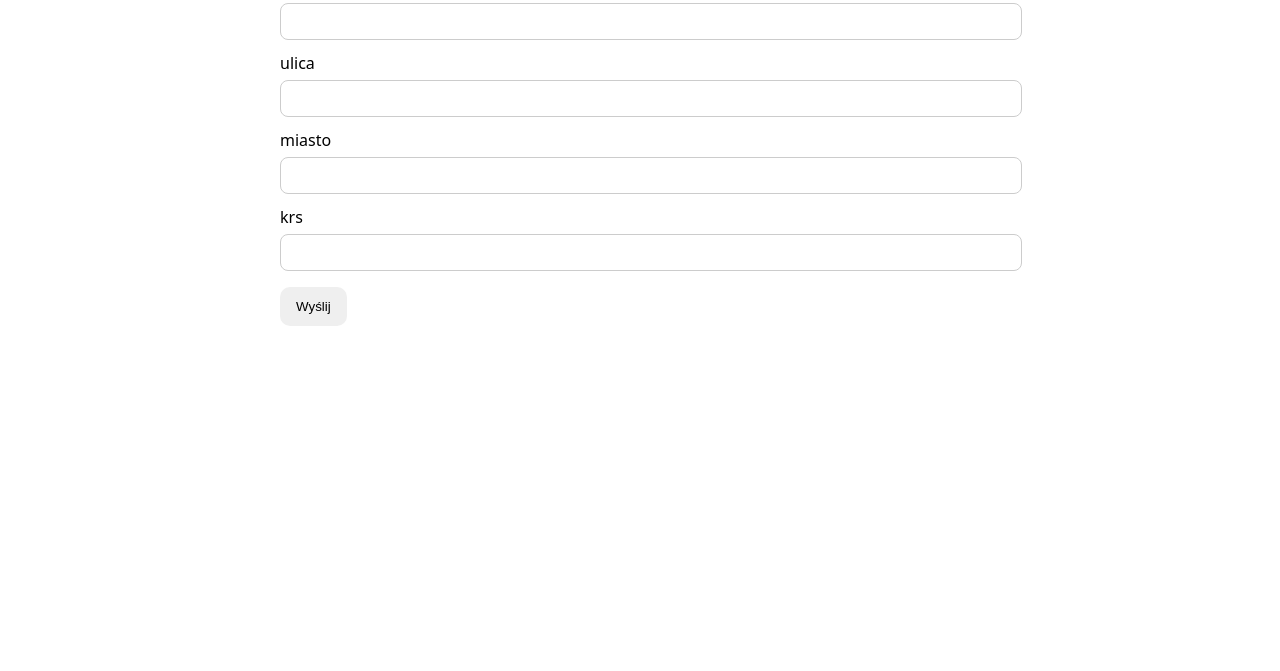
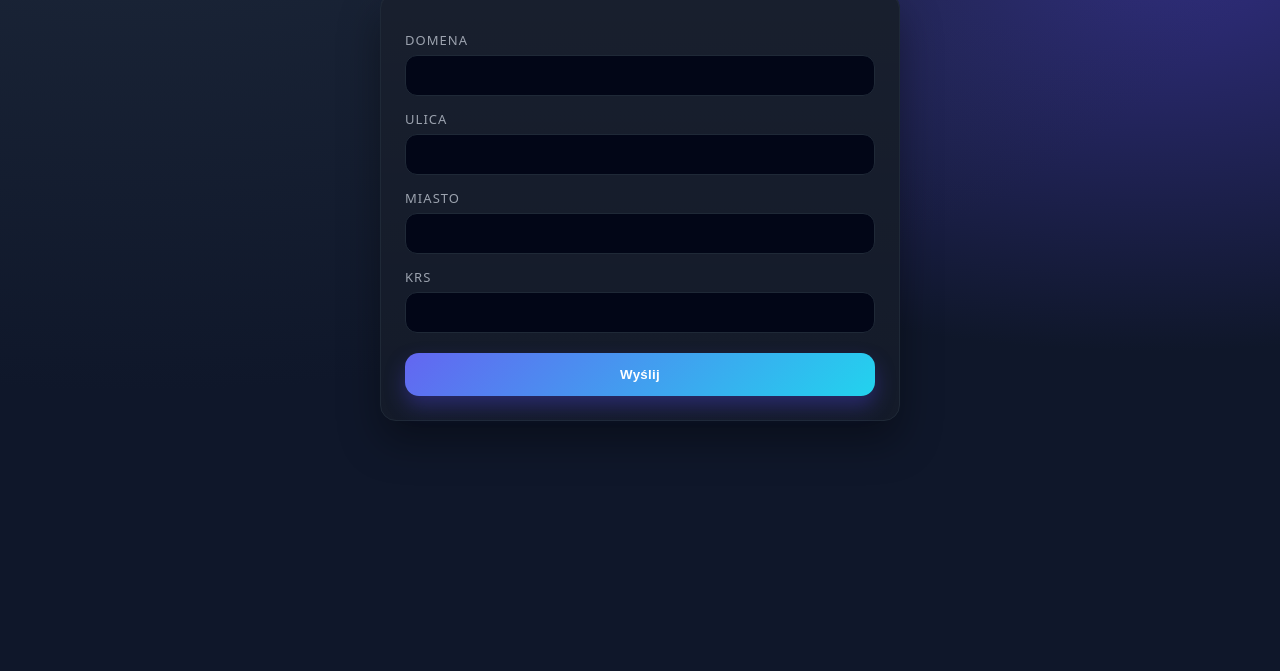
Before and after one commit to MTudyka/formularz-sprawdzarka, a plain HTML site: page index.html in a window 1280 px wide. Shown: the part 129-800 px from the top of the page. Drawn offline with Linux system fonts and the light colour scheme.

Commit message:
change css

```diff
--- a/index.html
+++ b/index.html
@@ -5,13 +5,130 @@
   <meta name="viewport" content="width=device-width,initial-scale=1" />
   <title>Sprawdzarka</title>
   <style>
-    body{font-family:system-ui,Arial;max-width:720px;margin:40px auto;padding:0 16px}
-    label{display:block;margin:12px 0 6px}
-    input{width:100%;padding:10px;border:1px solid #ccc;border-radius:8px}
-    button{margin-top:16px;padding:12px 16px;border:0;border-radius:10px;cursor:pointer}
-    .ok{margin-top:12px}
-    .err{margin-top:12px}
-  </style>
+  :root{
+    --bg:#0f172a;          /* tło strony */
+    --card:#111827;        /* karta formularza */
+    --border:#1f2937;
+    --text:#e5e7eb;
+    --muted:#9ca3af;
+    --primary:#6366f1;     /* indigo */
+    --primary-hover:#4f46e5;
+    --success:#22c55e;
+    --error:#ef4444;
+  }
+
+  *{box-sizing:border-box}
+
+  body{
+    font-family: system-ui, -apple-system, Segoe UI, Roboto, Arial;
+    background: radial-gradient(1200px 600px at 10% -10%, #1e293b, transparent),
+                radial-gradient(800px 400px at 90% 10%, #312e81, transparent),
+                var(--bg);
+    color:var(--text);
+    min-height:100vh;
+    margin:0;
+    padding:40px 16px;
+  }
+
+  h1{
+    text-align:center;
+    margin-bottom:24px;
+    font-size:28px;
+    letter-spacing:.3px;
+  }
+
+  form{
+    max-width:520px;
+    margin:0 auto;
+    background:linear-gradient(180deg, rgba(255,255,255,.03), rgba(255,255,255,.01)),
+               var(--card);
+    border:1px solid var(--border);
+    border-radius:16px;
+    padding:24px;
+    box-shadow:
+      0 20px 40px rgba(0,0,0,.35),
+      inset 0 1px 0 rgba(255,255,255,.05);
+  }
+
+  label{
+    display:block;
+    margin:14px 0 6px;
+    font-size:13px;
+    color:var(--muted);
+    text-transform:uppercase;
+    letter-spacing:.08em;
+  }
+
+  input{
+    width:100%;
+    padding:12px 14px;
+    border-radius:12px;
+    border:1px solid var(--border);
+    background:#020617;
+    color:var(--text);
+    outline:none;
+    transition:border .2s, box-shadow .2s, transform .05s;
+  }
+
+  input::placeholder{color:#6b7280}
+
+  input:focus{
+    border-color:var(--primary);
+    box-shadow:0 0 0 3px rgba(99,102,241,.25);
+  }
+
+  button{
+    width:100%;
+    margin-top:20px;
+    padding:14px 16px;
+    border-radius:14px;
+    border:none;
+    cursor:pointer;
+    font-weight:600;
+    letter-spacing:.02em;
+    color:white;
+    background:linear-gradient(135deg, var(--primary), #22d3ee);
+    transition:transform .1s ease, box-shadow .2s ease, filter .2s ease;
+    box-shadow:0 10px 20px rgba(79,70,229,.35);
+  }
+
+  button:hover{
+    filter:brightness(1.05);
+    box-shadow:0 14px 30px rgba(79,70,229,.45);
+  }
+
+  button:active{
+    transform:translateY(1px) scale(.995);
+  }
+
+  #msg{
+    margin-top:16px;
+    padding:12px 14px;
+    border-radius:12px;
+    font-size:14px;
+    display:none;
+  }
+
+  .ok{
+    display:block;
+    background:rgba(34,197,94,.12);
+    color:var(--success);
+    border:1px solid rgba(34,197,94,.35);
+  }
+
+  .err{
+    display:block;
+    background:rgba(239,68,68,.12);
+    color:var(--error);
+    border:1px solid rgba(239,68,68,.35);
+  }
+
+  @media (max-width:480px){
+    h1{font-size:24px}
+    form{padding:18px}
+  }
+</style>
+
 </head>
 <body>
   <h1>Sprawdzarka</h1>
```
